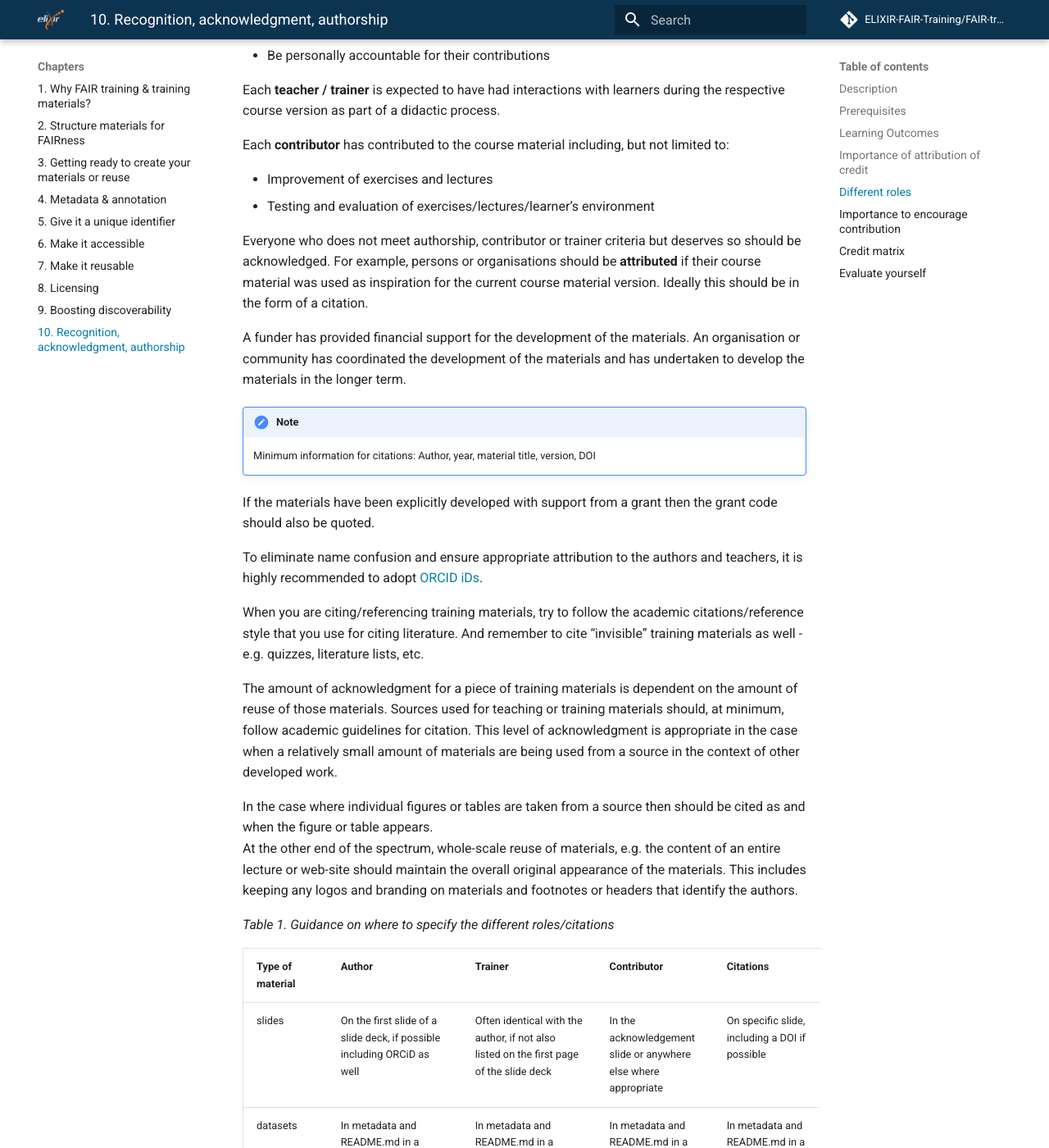
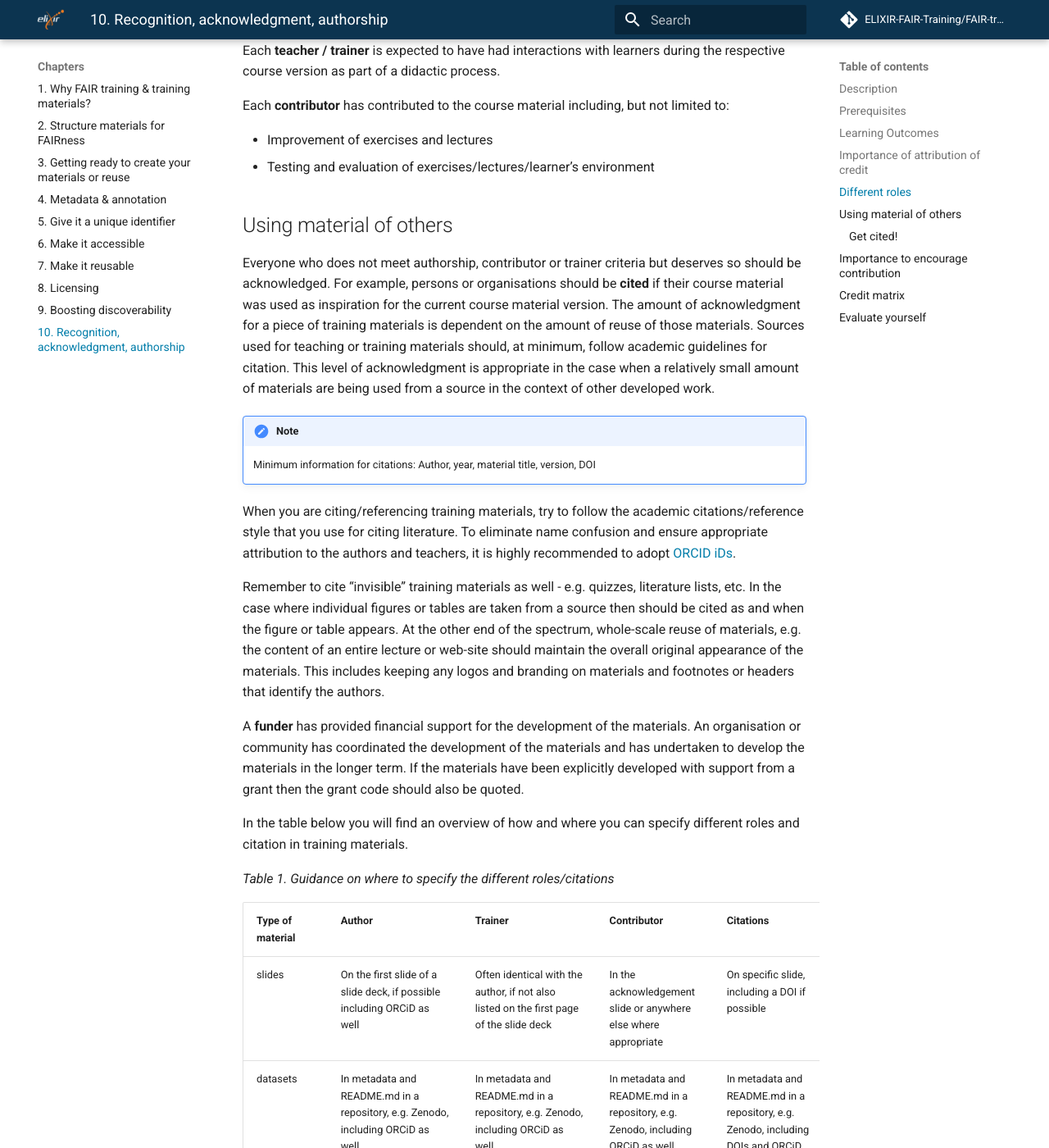
Before and after one commit to elixir-europe-training/ELIXIR-TrP-FAIR-training-handbook, an MkDocs documentation site: the page built from docs/chapters/chapter_10.md, in a window 1280 px wide and 1400 px high, scrolled down 2131 px. Shown: the whole window at 82% size. Built offline with MkDocs 1.6.1 and Material for MkDocs 9.7.7, drawn with Linux system fonts in a browser that asks for light colours; comment, search, counter and statistics services are not loaded; some of the changed text lies outside the part shown.

Commit message:
restructures text

```diff
--- a/docs/chapters/chapter_10.md
+++ b/docs/chapters/chapter_10.md
@@ -45,20 +45,14 @@
 * Teacher / trainer
 * Contributor
 
-In addition to this, there may also be a need to consider the funder(s) and organisation or community that enabled the development of the materials.
-
-We will define these roles in more detail in the next section and also clarify how credit is attributed for each of them.
-
-Attributing credit to these roles makes them (most often scientists) more visible, serves as a proof of their effort beyond pure research and can bring these scientists additional recognition.
-
-In addition, it clarifies the responsibilities of those who contributed to certain content of the training material and the training session and thus allows trainers who will re-use the training material to contact these people with potential follow-up questions. It makes those who contributed to the material personally accountable for their contributions. Beyond the individual author, Teacher/trainer and contributor, the funder(s), developing organisation or community play a role in the longer term maintenance of the materials.
-
-In the end, attributing contact creates a community of trainers and contributors.
+In addition to this, there may also be a need to consider the funder(s) and organisation or community that enabled the development of the materials. We will define these roles in more detail in the next section and also clarify how credit is attributed for each of them. Attributing credit to these roles makes them (most often scientists) more visible, serves as a proof of their effort beyond pure research and can bring these scientists additional recognition. In addition, it clarifies the responsibilities of those who contributed to certain content of the training material and the training session and thus allows trainers who will re-use the training material to contact these people with potential follow-up questions. It makes those who contributed to the material personally accountable for their contributions. Beyond the individual author, Teacher/trainer and contributor, the funder(s), developing organisation or community play a role in the longer term maintenance of the materials. In the end, attributing contact creates a community of trainers and contributors, which not only makes your course material better, but it's also a great way together.
 
 !!! example "Exercise"
     Learning experience: Search for training material online and analyse how credit is attributed and to whom. (in groups, 10 mins, 5 min search, 5 min wrap-up)
 
 ## Different roles
+
+The three different roles have different characteristics that you can use to define them.
 
 Each **author** is expected to:
 
@@ -73,25 +67,21 @@
 - Improvement of exercises and lectures
 - Testing and evaluation of exercises/lectures/learner’s environment
 
-Everyone who does not meet authorship, contributor or trainer criteria but deserves so should be acknowledged. For example, persons or organisations should be **attributed** if their course material was used as inspiration for the current course material version. Ideally this should be in the form of a citation.
+## Using material of others
 
-A funder has provided financial support for the development of the materials. An organisation or community has coordinated the development of the materials and has undertaken to develop the materials in the longer term.
+Everyone who does not meet authorship, contributor or trainer criteria but deserves so should be acknowledged. For example, persons or organisations should be **cited** if their course material was used as inspiration for the current course material version. The amount of acknowledgment for a piece of training materials is dependent on the amount of reuse of those materials. Sources used for teaching or training materials should, at minimum, follow academic guidelines for citation. This level of acknowledgment is appropriate in the case when a relatively small amount of materials are being used from a source in the context of other developed work.
 
 !!! note
     Minimum information for citations:
     Author, year, material title, version, DOI
 
-If the materials have been explicitly developed with support from a grant then the grant code should also be quoted.
+When you are citing/referencing training materials, try to follow the academic citations/reference style that you use for citing literature. To eliminate name confusion and ensure appropriate attribution to the authors and teachers, it is highly recommended to adopt [ORCID iDs](https://orcid.org/).
 
-To eliminate name confusion and ensure appropriate attribution to the authors and teachers, it is highly recommended to adopt [ORCID iDs](https://orcid.org/).
+ Remember to cite "invisible" training materials as well - e.g. quizzes, literature lists, etc.  In the case where individual figures or tables are taken from a source then should be cited as and when the figure or table appears. At the other end of the spectrum, whole-scale reuse of materials, e.g. the content of an entire lecture or web-site should maintain the overall original appearance of the materials. This includes keeping any logos and branding on materials and footnotes or headers that identify the authors.
 
-When you are citing/referencing training materials, try to follow the academic citations/reference style that you use for citing literature. And remember to cite “invisible” training materials as well - e.g. quizzes, literature lists, etc.
+A **funder** has provided financial support for the development of the materials. An organisation or community has coordinated the development of the materials and has undertaken to develop the materials in the longer term. If the materials have been explicitly developed with support from a grant then the grant code should also be quoted.
 
-The amount of acknowledgment for a piece of training materials is dependent on the amount of reuse of those materials.
-Sources used for teaching or training materials should, at minimum, follow academic guidelines for citation. This level of acknowledgment is appropriate in the case when a relatively small amount of materials are being used from a source in the context of other developed work.
-
-In the case where individual figures or tables are taken from a source then should be cited as and when the figure or table appears.
-At the other end of the spectrum, whole-scale reuse of materials, e.g. the content of an entire lecture or web-site should maintain the overall original appearance of the materials. This includes keeping any logos and branding on materials and footnotes or headers that identify the authors.
+In the table below you will find an overview of how and where you can specify different roles and citation in training materials.
 
 *Table 1. Guidance on where to specify the different roles/citations*
 
@@ -105,9 +95,9 @@
 | video - lectures        	| In the description on the page where a recording   is made available; also on the Intro page of the video.  	| Often identical with the author, if not also   listed in the description, also on the Intro page of the video  	| In the acknowledgement or anywhere else where   appropriate. Quite often videos include logos of organizations and   funders.  	| In the extended description if possible                                                                                                                      	|
 | software                	| In the README.md/metadata in the github/other   repository and .zenodo.json file                            	| Often identical with the author, if not listed   in the README.md/metadata                                     	| As an automatic contributor of the github   repository                                                                         	| In the README.md                                                                                                                                             	|
 
-When you are creating training materials, provide guidelines on how to cite them and credit the authors and other contributors.
-Make sure that you are acknowledging all relevant organizations and funders who contributed  to the creation of training materials.
-And it’s a good practice to refer to the entire course and cite the course host when you are citing the elements of the course.
+### Get cited!
+
+When you are creating training materials, provide guidelines on how to cite them and credit the authors and other contributors. If you are using a git repository, you can for example add it to a [`CITATION.cff` file](https://docs.github.com/en/repositories/managing-your-repositorys-settings-and-features/customizing-your-repository/about-citation-files). An easy way to get a DOI and therefore a way to be cited is by registering your material to [zenodo](https://zenodo.org/).
 
 ## Importance to encourage contribution
 
```
